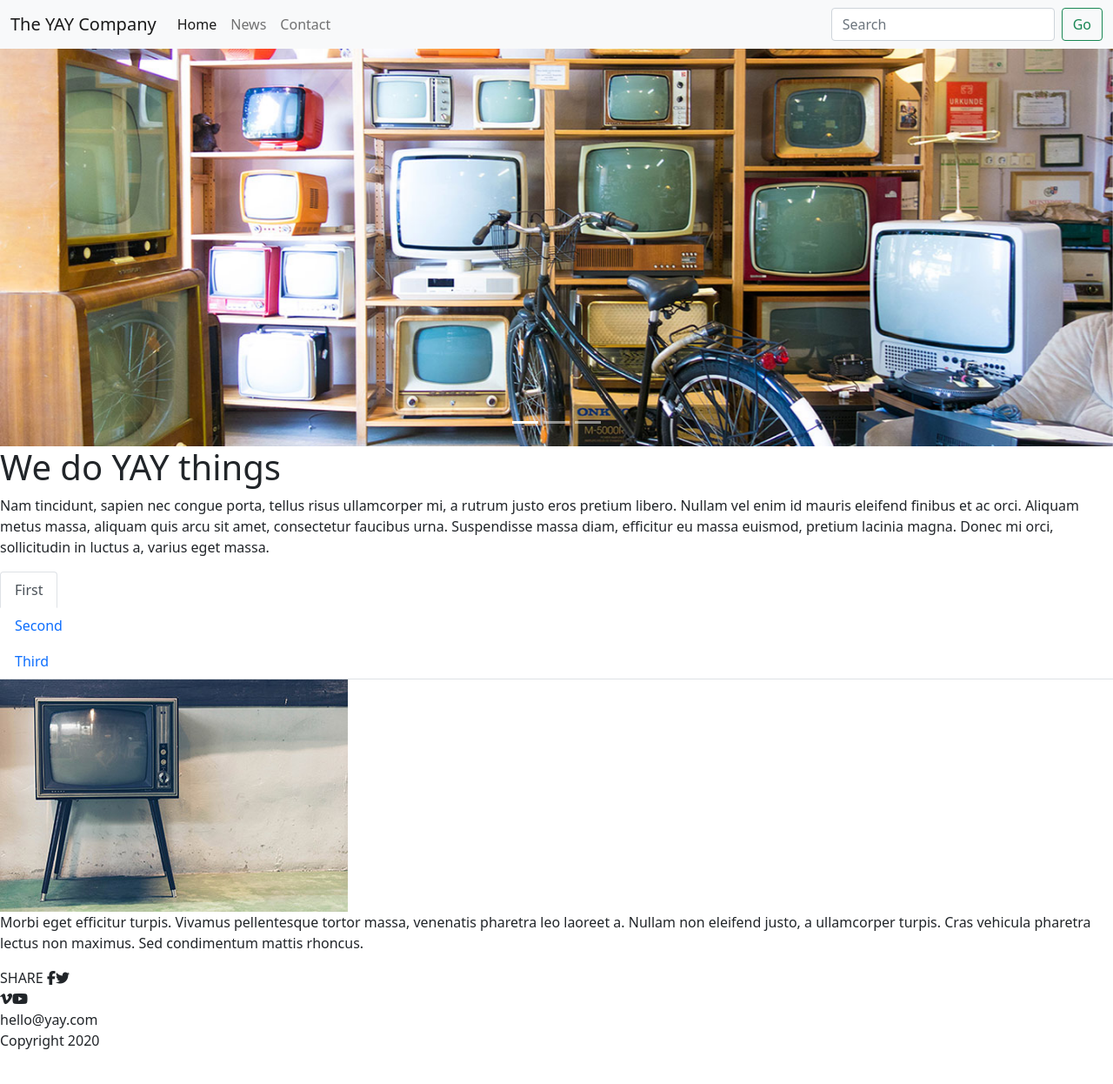
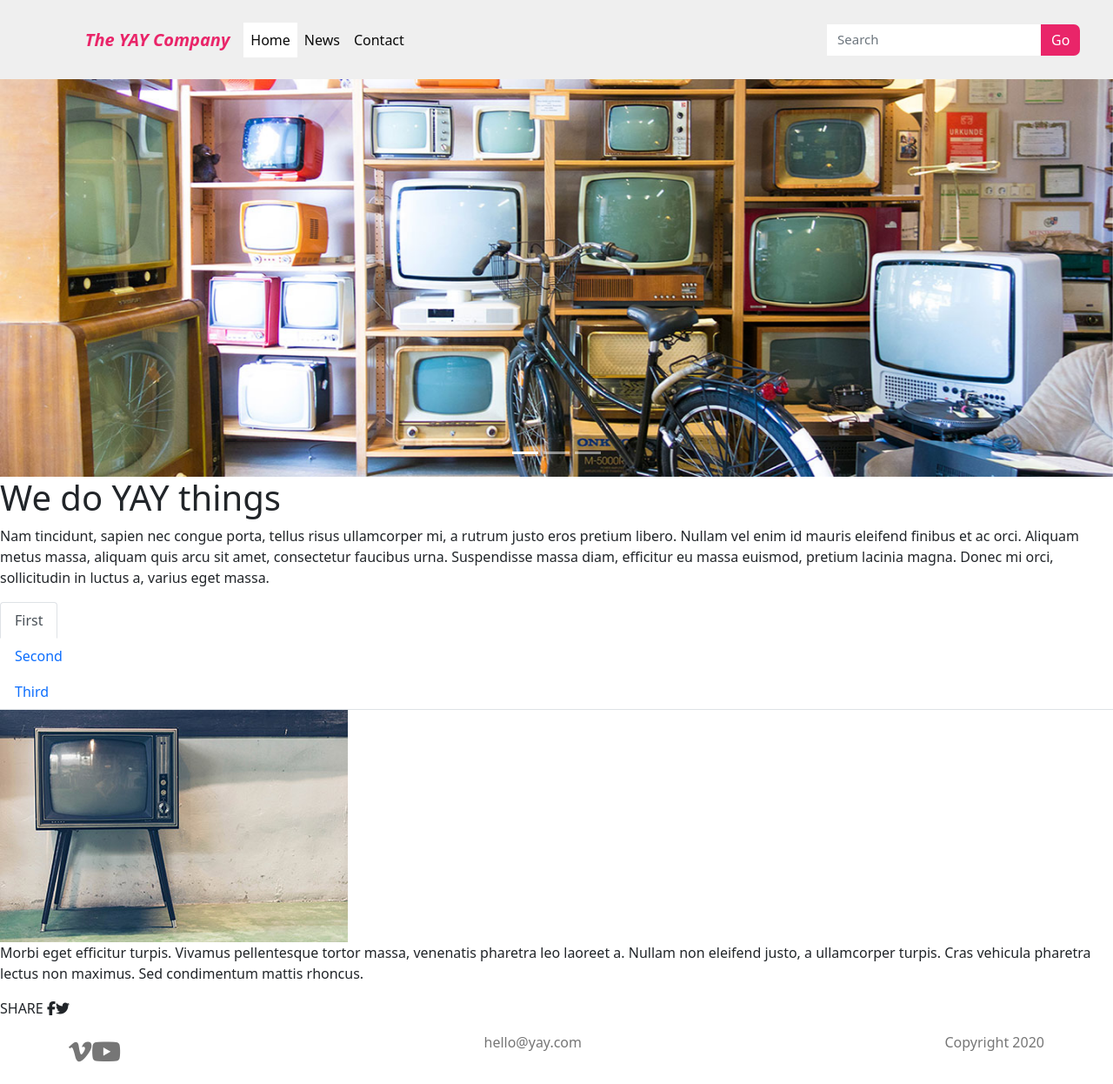
Before and after one commit to Noroff-FEU-Assignments/css-frameworks-ca-TomAnKing, a plain HTML site: page index.html in a window 1280 px wide. Shown: the whole page at 87% size. Before the commit the page ends 1208 px from the top, so only its background shows below. Drawn offline with nearby package versions, Linux system fonts and the light colour scheme.

Commit message:
started styling

```diff
--- a/contact.html
+++ b/contact.html
@@ -15,8 +15,10 @@
       src="https://kit.fontawesome.com/7a6d4edc18.js"
       crossorigin="anonymous"
     ></script>
+    <link rel="stylesheet" href="css/style.css" />
   </head>
   <body>
+    <div class="wrapper">
       <nav class="navbar navbar-expand-lg navbar-light bg-light">
         <div class="container-fluid">
           <a class="navbar-brand" href="index.html">The YAY Company</a>
@@ -34,7 +36,9 @@
           <div class="collapse navbar-collapse" id="navbarSupportedContent">
             <ul class="navbar-nav me-auto mb-2 mb-lg-0">
               <li class="nav-item">
-              <a class="nav-link" aria-current="page" href="index.html">Home</a>
+                <a class="nav-link" aria-current="page" href="index.html"
+                  >Home</a
+                >
               </li>
               <li class="nav-item">
                 <a class="nav-link" href="news.html">News</a>
@@ -56,8 +60,11 @@
         </div>
       </nav>
       <h1>Submit your details</h1>
+    </div>
     <footer>
-      <div><i class="fab fa-vimeo-v"></i><i class="fab fa-youtube"></i></div>
+      <div class="footer-icons">
+        <i class="fab fa-vimeo-v"></i><i class="fab fa-youtube"></i>
+      </div>
       <div>hello@yay.com</div>
       <div>Copyright 2020</div>
     </footer>
--- a/index.html
+++ b/index.html
@@ -15,8 +15,10 @@
       src="https://kit.fontawesome.com/7a6d4edc18.js"
       crossorigin="anonymous"
     ></script>
+    <link rel="stylesheet" href="css/style.css" />
   </head>
   <body>
+    <div class="wrapper">
       <nav class="navbar navbar-expand-lg navbar-light bg-light">
         <div class="container-fluid">
           <a class="navbar-brand" href="#">The YAY Company</a>
@@ -136,8 +138,8 @@
               <p>
                 Morbi eget efficitur turpis. Vivamus pellentesque tortor massa,
                 venenatis pharetra leo laoreet a. Nullam non eleifend justo, a
-              ullamcorper turpis. Cras vehicula pharetra lectus non maximus. Sed
-              condimentum mattis rhoncus.
+                ullamcorper turpis. Cras vehicula pharetra lectus non maximus.
+                Sed condimentum mattis rhoncus.
               </p>
               <div class="share-sm">
                 SHARE <i class="fab fa-facebook-f"></i
@@ -170,8 +172,8 @@
               <p>
                 Morbi eget efficitur turpis. Vivamus pellentesque tortor massa,
                 venenatis pharetra leo laoreet a. Nullam non eleifend justo, a
-              ullamcorper turpis. Cras vehicula pharetra lectus non maximus. Sed
-              condimentum mattis rhoncus.
+                ullamcorper turpis. Cras vehicula pharetra lectus non maximus.
+                Sed condimentum mattis rhoncus.
               </p>
               <div class="share-sm">
                 SHARE <i class="fab fa-facebook-f"></i
@@ -204,8 +206,8 @@
               <p>
                 Morbi eget efficitur turpis. Vivamus pellentesque tortor massa,
                 venenatis pharetra leo laoreet a. Nullam non eleifend justo, a
-              ullamcorper turpis. Cras vehicula pharetra lectus non maximus. Sed
-              condimentum mattis rhoncus.
+                ullamcorper turpis. Cras vehicula pharetra lectus non maximus.
+                Sed condimentum mattis rhoncus.
               </p>
               <div class="share-sm">
                 SHARE <i class="fab fa-facebook-f"></i
@@ -268,7 +270,8 @@
             condimentum mattis rhoncus.
           </p>
           <div class="share-md">
-          SHARE <i class="fab fa-facebook-f"></i><i class="fab fa-twitter"></i>
+            SHARE <i class="fab fa-facebook-f"></i
+            ><i class="fab fa-twitter"></i>
           </div>
         </div>
         <div
@@ -285,7 +288,8 @@
             condimentum mattis rhoncus.
           </p>
           <div class="share-md">
-          SHARE <i class="fab fa-facebook-f"></i><i class="fab fa-twitter"></i>
+            SHARE <i class="fab fa-facebook-f"></i
+            ><i class="fab fa-twitter"></i>
           </div>
         </div>
         <div
@@ -302,12 +306,16 @@
             condimentum mattis rhoncus.
           </p>
           <div class="share-md">
-          SHARE <i class="fab fa-facebook-f"></i><i class="fab fa-twitter"></i>
+            SHARE <i class="fab fa-facebook-f"></i
+            ><i class="fab fa-twitter"></i>
+          </div>
         </div>
       </div>
     </div>
     <footer>
-      <div><i class="fab fa-vimeo-v"></i><i class="fab fa-youtube"></i></div>
+      <div class="footer-icons">
+        <i class="fab fa-vimeo-v"></i><i class="fab fa-youtube"></i>
+      </div>
       <div>hello@yay.com</div>
       <div>Copyright 2020</div>
     </footer>
--- /dev/null
+++ b/sass/partials/_layout.scss
@@ -0,0 +1,33 @@
+html,
+body {
+  margin: 0;
+  height: 100%;
+  display: flex;
+  flex-direction: column;
+}
+
+.wrapper {
+  flex: 1 0 auto;
+}
+
+footer {
+  color: getColour(secondary-colour);
+  font-size: 16px;
+  display: flex;
+  justify-content: space-between;
+  background-color: getColour(header-colour);
+  flex-shrink: 0;
+  padding: 15px;
+  margin-left: 5%;
+  margin-right: 5%;
+  background-color: white;
+
+  @media (max-width: $tablet-width) {
+  }
+}
+
+.footer-icons {
+  font-size: 30px;
+
+  @media (max-width: $tablet-width) {
+}
--- /dev/null
+++ b/sass/partials/_nav.scss
@@ -0,0 +1,65 @@
+.bg-light {
+  background-color: getColour(header-colour) !important;
+  padding: 2%;
+}
+
+.navbar-brand {
+  color: getColour(primary-colour) !important;
+  font-size: 20px;
+  font-weight: bold;
+  font-style: italic;
+  margin-left: 5%;
+}
+
+a.nav-link {
+  color: getColour(title-colour) !important;
+  font-size: 16px;
+
+  @media (max-width: $tablet-width) {
+    margin-top: 5%;
+  }
+}
+
+a.nav-link.active {
+  color: getColour(title-colour) !important;
+  background-color: white;
+}
+
+.navbar-nav {
+  margin-right: 11%;
+}
+
+.me-2 {
+  margin-right: 0 !important;
+  font-size: 15px;
+  color: getColour(secondary-colour) !important;
+}
+
+.form-control {
+  color: white;
+  border: none;
+  border-radius: 0px;
+
+  @media (max-width: $tablet-width) {
+    margin-left: 5%;
+  }
+}
+
+.btn {
+  background-color: getColour(primary-colour) !important;
+  color: white;
+  border: 0;
+  font-size: 16px;
+  border-radius: 0px 7px 7px 0px;
+}
+
+.navbar-toggler {
+  color: getColour(secondary-colour) !important;
+  border: none;
+}
+
+@media only screen and (max-width: 991px) {
+  .navbar-nav {
+    margin-left: 5% !important;
+  }
+}
--- /dev/null
+++ b/sass/partials/_variables.scss
@@ -0,0 +1,13 @@
+$tablet-width: 976px;
+
+$colours: (
+  primary-colour: #e92569,
+  secondary-colour: #767676,
+  header-colour: #efefef,
+  title-colour: #0a0a0a,
+  background-colour: #ffffff - #e5e5e5,
+);
+
+@function getColour($colour) {
+  @return map-get($colours, $colour);
+}
--- /dev/null
+++ b/sass/style.scss
@@ -0,0 +1,3 @@
+@import "partials/variables";
+@import "partials/layout";
+@import "partials/nav";
```
Also changed, not shown: news.html (+49 -10 lines), css/style.css (added), 1 other file. Lines whose indentation alone changed are shown as unchanged.
